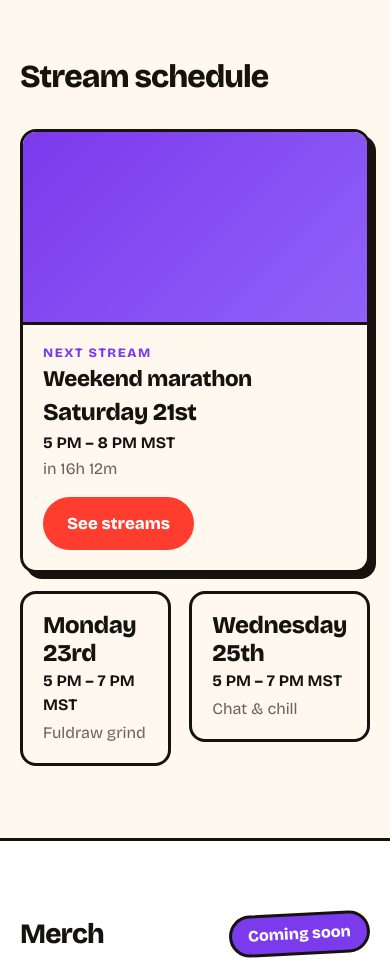
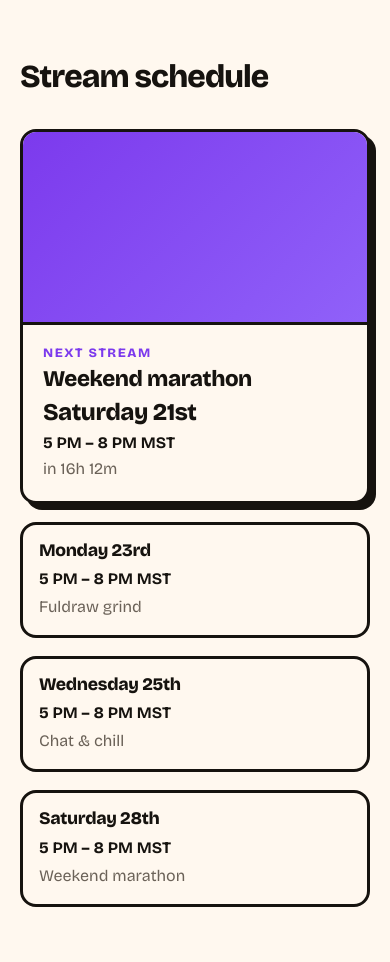
Before and after one commit to fosterethan2005-maker/2muchethan-site, a plain HTML site: page index.html in a window 390 px wide. Shown: the part 960-1922 px from the top of the page. Drawn offline with nearby package versions, Linux system fonts and the light colour scheme; no server answers.

Commit message:
Stream schedule: MST all year, 5-8 PM default, whole next-stream card is the link, 3 equal-height upcoming cards
Also lets the top menu wrap on very small phones instead of running off the screen.

Co-Authored-By: Claude Opus 5.5 <noreply@anthropic.com>
Claude-Session: https://claude.ai/code/session_01M5VXXFanXZN5ooHTFFZEVp

```diff
--- a/index.html
+++ b/index.html
@@ -147,7 +147,7 @@
     .ticker + section { border-top: 0; padding-top: 40px; }
 
     /* Streams: one row, the next stream first and bigger (with a thumbnail) */
-    .schedule { display: grid; gap: 18px; align-items: start; }
+    .schedule { display: grid; gap: 18px; align-items: stretch; grid-template-columns: minmax(0, 2fr) repeat(var(--later, 3), minmax(0, 1fr)); }
     .slot { border: 3px solid var(--line); border-radius: 16px; padding: 18px 20px; background: var(--bg); }
     .slot .day { font-size: 1.5rem; font-weight: 800; letter-spacing: -0.02em; line-height: 1.15; }
     .slot .time { font-weight: 700; margin-top: 2px; }
@@ -162,10 +162,14 @@
     .slot.next.live .label { color: var(--accent); }
     .slot.next .title { font-size: clamp(1.4rem, 3vw, 2rem); font-weight: 800; line-height: 1.1; letter-spacing: -0.02em; margin: 2px 0 6px; }
     .slot.next .soon { color: var(--muted); }
-    .slot.next .btn { align-self: flex-start; margin-top: 14px; }
+    a.slot.next { color: inherit; text-decoration: none; transition: transform .15s ease-out; }
+    @media (hover: hover) and (pointer: fine) { a.slot.next:hover { transform: translateY(-2px); } }
+    a.slot.next:active { transform: scale(.98); }
+    .slot.later { display: flex; flex-direction: column; justify-content: space-between; gap: 16px; }
     .dot { display: inline-block; width: 10px; height: 10px; border-radius: 50%; background: currentColor; margin-right: 8px; animation: pulse 1.4s infinite; }
     @keyframes pulse { 50% { opacity: .25; } }
-    @media (max-width: 720px) { .schedule { grid-template-columns: 1fr 1fr !important; } .slot.next { grid-column: 1 / -1; } }
+    @media (max-width: 720px) { .schedule { grid-template-columns: 1fr; } .slot.later { display: grid; grid-template-columns: 9.5rem 1fr; align-items: baseline; padding: 16px; } .slot.later .day { font-size: 1.1rem; } .slot.later .time { white-space: nowrap; } .slot.later > * { min-width: 0; } }
+    @media (max-width: 400px) { .slot.later { grid-template-columns: 1fr; gap: 4px; } }
 
     /* Merch */
     .badge { background: var(--accent-2); color: var(--on-accent-2); border: 3px solid var(--line); border-radius: 999px; padding: 6px 16px; font-weight: 800; transform: rotate(-3deg); }
@@ -234,7 +238,7 @@
 
     @media (max-width: 720px) {
       nav { flex-wrap: wrap; gap: 10px; }
-      nav ul { gap: 12px; font-size: .88rem; width: 100%; justify-content: space-between; }
+      nav ul { gap: 6px 12px; font-size: .88rem; width: 100%; justify-content: space-between; flex-wrap: wrap; }
       .section-head { gap: 10px; }
       .section-head h2 { font-size: 1.75rem; }
       .section-head .btn { padding: 8px 14px; font-size: .85rem; }
@@ -418,13 +422,13 @@
     loadVideos();
 
     /* ---------------- Stream schedule ----------------
-       EDIT: your weekly streams. "time" is 24-hour, in STREAM_TZ (Mountain time).
-       "thumb" is optional: an image for when that stream is the next one up.
-       Visitors see times in their own time zone; if their browser won't say, they see Mountain time. */
-    const STREAM_TZ = "America/Denver";
+       EDIT: your weekly streams. "time" is 24-hour MST (MST all year, no daylight saving).
+       Optional: "thumb" (image shown when it's the next stream) and "url" (link to that stream).
+       Visitors see times in their own time zone; if their browser won't say, they see MST. */
+    const STREAM_TZ = "America/Phoenix";   // MST all year
     const STREAMS = [
-      { day: "Mon", time: "17:00", hours: 2, title: "Fuldraw grind" },
-      { day: "Wed", time: "17:00", hours: 2, title: "Chat & chill" },
+      { day: "Mon", time: "17:00", hours: 3, title: "Fuldraw grind" },
+      { day: "Wed", time: "17:00", hours: 3, title: "Chat & chill" },
       { day: "Sat", time: "17:00", hours: 3, title: "Weekend marathon" },
     ];
     const CHANNEL = "https://www.youtube.com/@EthanSurnameYT";
@@ -442,17 +446,18 @@
       const first = guess - tzOffset(new Date(guess), tz);
       return new Date(guess - tzOffset(new Date(first), tz));
     }
-    function nextOccurrence(s, now) {
+    function upcoming(s, now) {   // this stream's next two occurrences that haven't ended
       const p = Object.fromEntries(new Intl.DateTimeFormat("en-US", {
         timeZone: STREAM_TZ, year: "numeric", month: "numeric", day: "numeric",
       }).formatToParts(now).map((x) => [x.type, +x.value]));
-      const [h, m] = s.time.split(":").map(Number);
-      for (let k = -1; k <= 7; k++) {
+      const [h, m] = s.time.split(":").map(Number), out = [];
+      for (let k = -1; k <= 14 && out.length < 2; k++) {
         if (new Date(Date.UTC(p.year, p.month - 1, p.day + k)).getUTCDay() !== DAYS.indexOf(s.day)) continue;
         const start = zoned(p.year, p.month - 1, p.day + k, h, m, STREAM_TZ);
         const end = new Date(start.getTime() + s.hours * 3600e3);
-        if (end > now) return { ...s, start, end };
+        if (end > now) out.push({ ...s, start, end });
       }
+      return out;
     }
     function until(ms) {
       const m = Math.round(ms / 60e3), d = Math.floor(m / 1440), h = Math.floor((m % 1440) / 60);
@@ -481,39 +486,37 @@
     const MAX_LATER = 3;   // how many streams to show after the next one
     function renderStreams() {
       const now = new Date();
-      const list = STREAMS.map((s) => nextOccurrence(s, now)).filter(Boolean).sort((a, b) => a.start - b.start);
+      const list = STREAMS.flatMap((s) => upcoming(s, now)).sort((a, b) => a.start - b.start);
       const box = document.getElementById("schedule");
       if (!list.length) { box.replaceChildren(); return; }
-      const [next, ...later] = [list[0], ...list.slice(1, 1 + MAX_LATER)];
+      const next = list[0], later = list.slice(1, 1 + MAX_LATER);
       const live = next.start <= now;
 
-      // the next stream: thumbnail, title, day, time, countdown, button
-      const big = document.createElement("article");
+      // the next stream: the whole card links to the stream
+      const big = document.createElement("a");
       big.className = "slot next" + (live ? " live" : "");
+      big.href = next.url || `${CHANNEL}/${live ? "live" : "streams"}`;
+      big.target = "_blank"; big.rel = "noopener";
       big.innerHTML = `<div class="thumb-s"></div><div class="body">
           <div class="label">${live ? '<span class="dot"></span>Live now' : "Next stream"}</div>
-          <div class="title"></div><div class="day"></div><div class="time"></div><div class="soon"></div>
-          <a class="btn btn-primary" target="_blank" rel="noopener"></a></div>`;
+          <div class="title"></div><div class="day"></div><div class="time"></div><div class="soon"></div></div>`;
       if (next.thumb) big.querySelector(".thumb-s").style.backgroundImage = `url("${encodeURI(next.thumb)}")`;
       big.querySelector(".title").textContent = next.title;
       big.querySelector(".day").textContent = fmtDay(next.start);
       big.querySelector(".time").textContent = fmtRange(next);
       big.querySelector(".soon").textContent = live ? "" : until(next.start - now);
-      const btn = big.querySelector(".btn");
-      btn.href = `${CHANNEL}/${live ? "live" : "streams"}`;
-      btn.textContent = live ? "Watch live" : "See streams";
 
-      // the ones after it: day, time, title
+      // the ones after it: same height as the next stream; day at the top, time and title at the bottom
       const small = later.map((s) => {
         const el = document.createElement("div");
-        el.className = "slot";
-        el.innerHTML = `<div class="day"></div><div class="time"></div><div class="what"></div>`;
+        el.className = "slot later";
+        el.innerHTML = `<div class="day"></div><div><div class="time"></div><div class="what"></div></div>`;
         el.querySelector(".day").textContent = fmtDay(s.start);
         el.querySelector(".time").textContent = fmtRange(s);
         el.querySelector(".what").textContent = s.title;
         return el;
       });
-      box.style.gridTemplateColumns = `minmax(0, 2fr)${" minmax(0, 1fr)".repeat(small.length)}`;
+      box.style.setProperty("--later", small.length);
       box.replaceChildren(big, ...small);
     }
     renderStreams();
```
